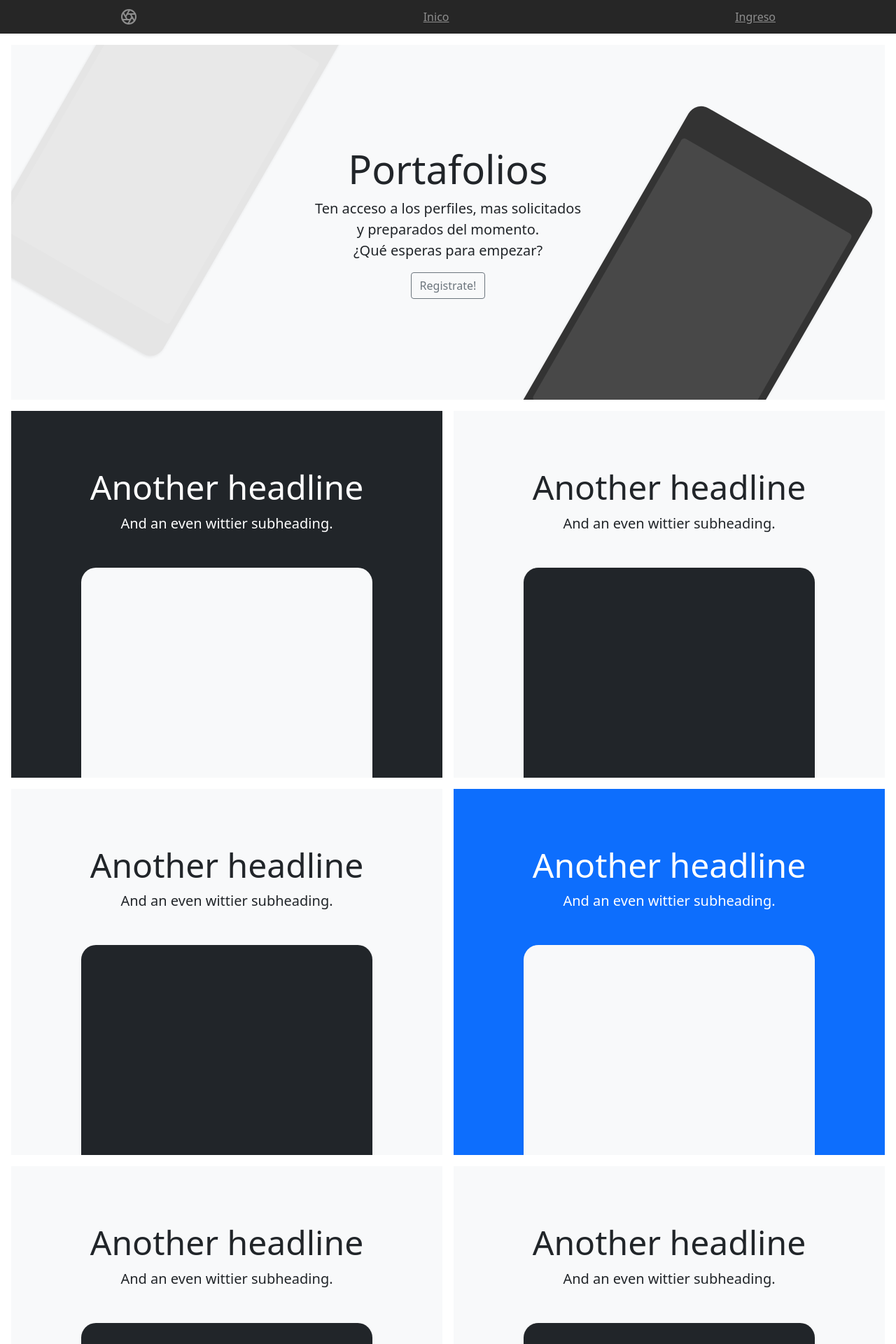
After one commit to EderLaraTrujillo/Django-Portafolio-1J, a Django app: page / in a window 1280 px wide. The commit adds this page. Shown: the top 1920 px of the page at 70% size. Run offline with Django 3.2, Linux system fonts and the light colour scheme; some libraries are stand-ins or nearby versions.

Commit message:
Cambio de index

```diff
--- a/src/datauser/static/css/estilo.css
+++ b/src/datauser/static/css/estilo.css
@@ -37,3 +37,72 @@
       font-size: 3.5rem;
     }
   }
+  .container {
+    max-width: 960px;
+  }
+
+  /*
+   * Custom translucent site header
+   */
+
+  .site-header {
+    background-color: rgba(0, 0, 0, .85);
+    -webkit-backdrop-filter: saturate(180%) blur(20px);
+    backdrop-filter: saturate(180%) blur(20px);
+  }
+  .site-header a {
+    color: #8e8e8e;
+    transition: color .15s ease-in-out;
+  }
+  .site-header a:hover {
+    color: #fff;
+    text-decoration: none;
+  }
+
+  /*
+   * Dummy devices (replace them with your own or something else entirely!)
+   */
+
+  .product-device {
+    position: absolute;
+    right: 10%;
+    bottom: -30%;
+    width: 300px;
+    height: 540px;
+    background-color: #333;
+    border-radius: 21px;
+    transform: rotate(30deg);
+  }
+
+  .product-device::before {
+    position: absolute;
+    top: 10%;
+    right: 10px;
+    bottom: 10%;
+    left: 10px;
+    content: "";
+    background-color: rgba(255, 255, 255, .1);
+    border-radius: 5px;
+  }
+
+  .product-device-2 {
+    top: -25%;
+    right: auto;
+    bottom: 0;
+    left: 5%;
+    background-color: #e5e5e5;
+  }
+
+
+  /*
+   * Extra utilities
+   */
+
+  .flex-equal > * {
+    flex: 1;
+  }
+  @media (min-width: 768px) {
+    .flex-md-equal > * {
+      flex: 1;
+    }
+  }
--- a/src/datauser/templates/base.html
+++ b/src/datauser/templates/base.html
@@ -1,20 +1,30 @@
 <!DOCTYPE html>
 <html lang="es">
 <head>
+    {% load static %}
     <meta charset="UTF-8">
     <meta http-equiv="X-UA-Compatible" content="IE=edge">
     <meta name="viewport" content="width=device-width, initial-scale=1.0">
     <title>{% block titulo %}{% endblock %}</title>
     <link rel="shortcut icon" href="https://upload.wikimedia.org/wikipedia/commons/7/7b/Django_%28Logo%29.png" type="image/x-icon">
     <!-- Fuentes y origenes de la pag: -->
-    {% load static %}
-    <link rel="stylesheet" href="{% static 'css/bootstrap.css' %}">
-    <link rel="stylesheet" href="{% static 'css/estilo.css' %">
+    <link rel="stylesheet" href="{% static 'css/bootstrap.css' %}"/>
+    <link rel="stylesheet" href="{% static 'css/estilo.css' %}">
 </head>
 <body class="text-center">
     <!-- Menu -->
+    <header class="site-header sticky-top py-1">
+        <nav class="container d-flex flex-column flex-md-row justify-content-between">
+          <a class="py-2" href="#" aria-label="Product">
+            <svg xmlns="http://www.w3.org/2000/svg" width="24" height="24" fill="none" stroke="currentColor" stroke-linecap="round" stroke-linejoin="round" stroke-width="2" class="d-block mx-auto" role="img" viewBox="0 0 24 24"><title>Product</title><circle cx="12" cy="12" r="10"/><path d="M14.31 8l5.74 9.94M9.69 8h11.48M7.38 12l5.74-9.94M9.69 16L3.95 6.06M14.31 16H2.83m13.79-4l-5.74 9.94"/></svg>
+          </a>
+          <a class="py-2 d-none d-md-inline-block" href="#">Inico</a>
+
+          <a class="py-2 d-none d-md-inline-block" href="#">Ingreso</a>
+        </nav>
+    </header>
     {% block contenido %}{% endblock %}
 
-    <script src="{% static 'js/bootstrap.js' %"></script>
+    <script src="{% static 'js/bootstrap.js' %}"></script>
 </body>
 </html>
--- /dev/null
+++ b/src/datauser/templates/index.html
@@ -0,0 +1,135 @@
+{% extends 'base.html' %}
+
+{% block titulo %}Inicio Aplicativo de Portafolios{% endblock %}
+
+{% block contenido %}
+    {% load static %}
+
+  <main>
+    <div class="position-relative overflow-hidden p-3 p-md-5 m-md-3 text-center bg-light">
+      <div class="col-md-5 p-lg-5 mx-auto my-5">
+        <h1 class="display-4 fw-normal">{{ titulo }}</h1>
+        <p class="lead fw-normal">{{ mensaje }}<br>{{pregunta}}</p>
+        <a class="btn btn-outline-secondary" href="#">{{ boton }}</a>
+      </div>
+      <div class="product-device shadow-sm d-none d-md-block"></div>
+      <div class="product-device product-device-2 shadow-sm d-none d-md-block"></div>
+    </div>
+
+    <div class="d-md-flex flex-md-equal w-100 my-md-3 ps-md-3">
+      <div class="bg-dark me-md-3 pt-3 px-3 pt-md-5 px-md-5 text-center text-white overflow-hidden">
+        <div class="my-3 py-3">
+          <h2 class="display-5">Another headline</h2>
+          <p class="lead">And an even wittier subheading.</p>
+        </div>
+        <div class="bg-light shadow-sm mx-auto" style="width: 80%; height: 300px; border-radius: 21px 21px 0 0;"></div>
+      </div>
+      <div class="bg-light me-md-3 pt-3 px-3 pt-md-5 px-md-5 text-center overflow-hidden">
+        <div class="my-3 p-3">
+          <h2 class="display-5">Another headline</h2>
+          <p class="lead">And an even wittier subheading.</p>
+        </div>
+        <div class="bg-dark shadow-sm mx-auto" style="width: 80%; height: 300px; border-radius: 21px 21px 0 0;"></div>
+      </div>
+    </div>
+
+    <div class="d-md-flex flex-md-equal w-100 my-md-3 ps-md-3">
+      <div class="bg-light me-md-3 pt-3 px-3 pt-md-5 px-md-5 text-center overflow-hidden">
+        <div class="my-3 p-3">
+          <h2 class="display-5">Another headline</h2>
+          <p class="lead">And an even wittier subheading.</p>
+        </div>
+        <div class="bg-dark shadow-sm mx-auto" style="width: 80%; height: 300px; border-radius: 21px 21px 0 0;"></div>
+      </div>
+      <div class="bg-primary me-md-3 pt-3 px-3 pt-md-5 px-md-5 text-center text-white overflow-hidden">
+        <div class="my-3 py-3">
+          <h2 class="display-5">Another headline</h2>
+          <p class="lead">And an even wittier subheading.</p>
+        </div>
+        <div class="bg-light shadow-sm mx-auto" style="width: 80%; height: 300px; border-radius: 21px 21px 0 0;"></div>
+      </div>
+    </div>
+
+    <div class="d-md-flex flex-md-equal w-100 my-md-3 ps-md-3">
+      <div class="bg-light me-md-3 pt-3 px-3 pt-md-5 px-md-5 text-center overflow-hidden">
+        <div class="my-3 p-3">
+          <h2 class="display-5">Another headline</h2>
+          <p class="lead">And an even wittier subheading.</p>
+        </div>
+        <div class="bg-body shadow-sm mx-auto" style="width: 80%; height: 300px; border-radius: 21px 21px 0 0;"></div>
+      </div>
+      <div class="bg-light me-md-3 pt-3 px-3 pt-md-5 px-md-5 text-center overflow-hidden">
+        <div class="my-3 py-3">
+          <h2 class="display-5">Another headline</h2>
+          <p class="lead">And an even wittier subheading.</p>
+        </div>
+        <div class="bg-body shadow-sm mx-auto" style="width: 80%; height: 300px; border-radius: 21px 21px 0 0;"></div>
+      </div>
+    </div>
+
+    <div class="d-md-flex flex-md-equal w-100 my-md-3 ps-md-3">
+      <div class="bg-light me-md-3 pt-3 px-3 pt-md-5 px-md-5 text-center overflow-hidden">
+        <div class="my-3 p-3">
+          <h2 class="display-5">Another headline</h2>
+          <p class="lead">And an even wittier subheading.</p>
+        </div>
+        <div class="bg-body shadow-sm mx-auto" style="width: 80%; height: 300px; border-radius: 21px 21px 0 0;"></div>
+      </div>
+      <div class="bg-light me-md-3 pt-3 px-3 pt-md-5 px-md-5 text-center overflow-hidden">
+        <div class="my-3 py-3">
+          <h2 class="display-5">Another headline</h2>
+          <p class="lead">And an even wittier subheading.</p>
+        </div>
+        <div class="bg-body shadow-sm mx-auto" style="width: 80%; height: 300px; border-radius: 21px 21px 0 0;"></div>
+      </div>
+    </div>
+  </main>
+
+  <footer class="container py-5">
+    <div class="row">
+      <div class="col-12 col-md">
+        <svg xmlns="http://www.w3.org/2000/svg" width="24" height="24" fill="none" stroke="currentColor" stroke-linecap="round" stroke-linejoin="round" stroke-width="2" class="d-block mb-2" role="img" viewBox="0 0 24 24"><title>Product</title><circle cx="12" cy="12" r="10"/><path d="M14.31 8l5.74 9.94M9.69 8h11.48M7.38 12l5.74-9.94M9.69 16L3.95 6.06M14.31 16H2.83m13.79-4l-5.74 9.94"/></svg>
+        <small class="d-block mb-3 text-muted">&copy; 2017–2021</small>
+      </div>
+      <div class="col-6 col-md">
+        <h5>Features</h5>
+        <ul class="list-unstyled text-small">
+          <li><a class="link-secondary" href="#">Cool stuff</a></li>
+          <li><a class="link-secondary" href="#">Random feature</a></li>
+          <li><a class="link-secondary" href="#">Team feature</a></li>
+          <li><a class="link-secondary" href="#">Stuff for developers</a></li>
+          <li><a class="link-secondary" href="#">Another one</a></li>
+          <li><a class="link-secondary" href="#">Last time</a></li>
+        </ul>
+      </div>
+      <div class="col-6 col-md">
+        <h5>Resources</h5>
+        <ul class="list-unstyled text-small">
+          <li><a class="link-secondary" href="#">Resource name</a></li>
+          <li><a class="link-secondary" href="#">Resource</a></li>
+          <li><a class="link-secondary" href="#">Another resource</a></li>
+          <li><a class="link-secondary" href="#">Final resource</a></li>
+        </ul>
+      </div>
+      <div class="col-6 col-md">
+        <h5>Resources</h5>
+        <ul class="list-unstyled text-small">
+          <li><a class="link-secondary" href="#">Business</a></li>
+          <li><a class="link-secondary" href="#">Education</a></li>
+          <li><a class="link-secondary" href="#">Government</a></li>
+          <li><a class="link-secondary" href="#">Gaming</a></li>
+        </ul>
+      </div>
+      <div class="col-6 col-md">
+        <h5>About</h5>
+        <ul class="list-unstyled text-small">
+          <li><a class="link-secondary" href="#">Team</a></li>
+          <li><a class="link-secondary" href="#">Locations</a></li>
+          <li><a class="link-secondary" href="#">Privacy</a></li>
+          <li><a class="link-secondary" href="#">Terms</a></li>
+        </ul>
+      </div>
+    </div>
+  </footer>
+
+{% endblock %}
--- /dev/null
+++ b/src/datauser/urls.py
@@ -0,0 +1,7 @@
+from django.urls import path
+# Importar las vistas:
+from .views import HomePageView
+
+urlpatterns = [
+   path('', HomePageView.as_view(), name='inicio')
+]
--- a/src/datauser/views.py
+++ b/src/datauser/views.py
@@ -1,3 +1,16 @@
-from django.shortcuts import render
+from django.shortcuts import render, HttpResponse   # Paquete para Vistas basadas en funciones
+from django.views.generic.base import TemplateView  # Paquete para Vistas basadas en clases
 
 # Create your views here.
+# Vistas basadas en clases:
+class HomePageView(TemplateView):
+    # Atributo que indica que template html debe usar:
+    template_name = 'index.html'
+
+    def get(self, request, *arg, **kwargs):
+        return render(request, self.template_name, {
+            'titulo':'Portafolios',
+            'mensaje':'Ten acceso a los perfiles, mas solicitados y preparados del momento.',
+            'pregunta': '¿Qué esperas para empezar?',
+            'boton': 'Registrate!'
+        })
--- a/src/src/settings.py
+++ b/src/src/settings.py
@@ -127,6 +127,7 @@ STATIC_URL = '/static/'
 
 # Variable para mis archivos de imagenes: (solo para debug=on)
 MEDIA_URL = '/media/'
+MEDIA_ROOT = os.path.join(BASE_DIR, "src/static/media")
 
 # Statics en todas las apps:
 STATICFILES_DIRS = (
--- a/src/src/urls.py
+++ b/src/src/urls.py
@@ -13,9 +13,11 @@ Including another URLconf
     1. Import the include() function: from django.urls import include, path
     2. Add a URL to urlpatterns:  path('blog/', include('blog.urls'))
 """
+from django import urls
 from django.contrib import admin
-from django.urls import path
+from django.urls import path, include
 
 urlpatterns = [
+    path('', include('datauser.urls')),
     path('admin/', admin.site.urls),
 ]
```
Also changed, not shown: src/datauser/templates/perfil.html (added), src/datauser/templates/registro.html (added).
